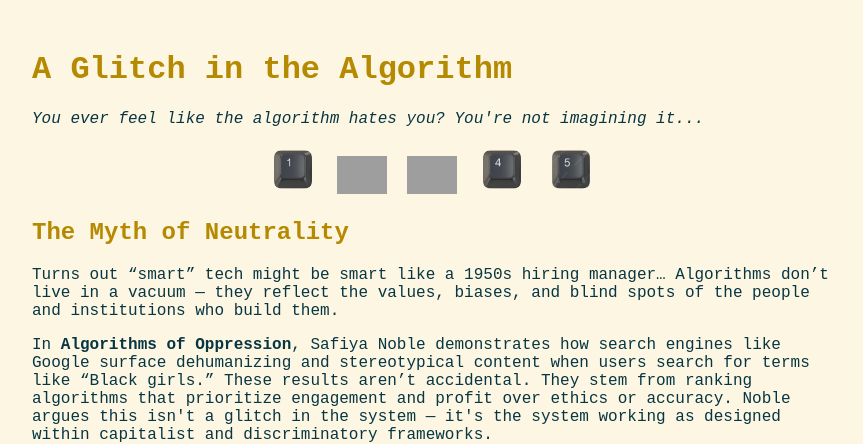
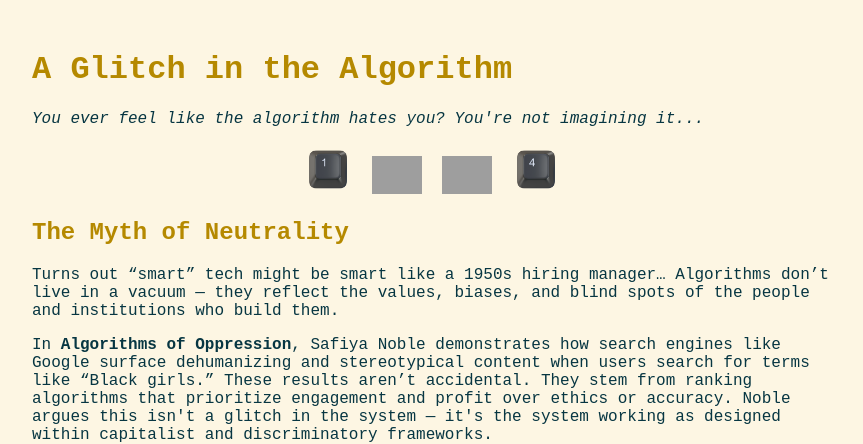
Before and after one commit to joses4/Algorithm-Bias-Zine, a plain HTML site: page index.html in a window 1280 px wide. Shown: the top 444 px of the page, without its empty margins (208-1071 px from the left). Drawn offline with Linux system fonts and the light colour scheme; grey boxes are pictures that could not be loaded.

Commit message:
Update index.html

```diff
--- a/index.html
+++ b/index.html
@@ -335,7 +335,6 @@
     <img src="pngtree-black-computer-keyboard-key-number-2-3d-graphic-photo-png-image_14393572.png" alt="Page 2" onclick="showPage(1)" style="width:50px; cursor:pointer; margin: 0 5px;">
     <img src="pngtree-black-computer-keyboard-key-number-3-3d-close-up-tech-photo-png-image_14393573.png" alt="Page 3" onclick="showPage(2)" style="width:50px; cursor:pointer; margin: 0 5px;">
     <img src="pngtree-black-computer-keyboard-key-number-4-3d-macro-png-image_10281118.png" alt="Page 4" onclick="showPage(3)" style="width:50px; cursor:pointer; margin: 0 5px;">
-    <img src="pngtree-black-computer-keyboard-key-number-5-3d-element-photo-png-image_13420717.png" alt="Page 5" onclick="showPage(4)" style="width:50px; cursor:pointer; margin: 0 5px;">
   </nav>
 
 <section class="active">
```
